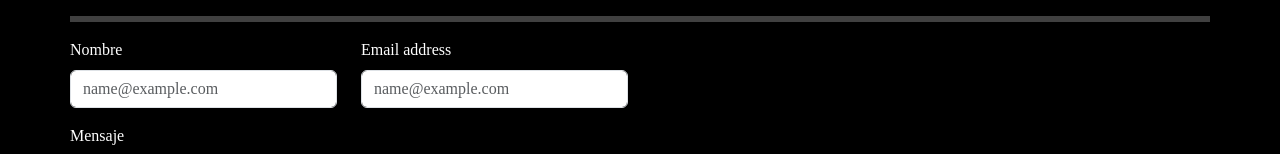
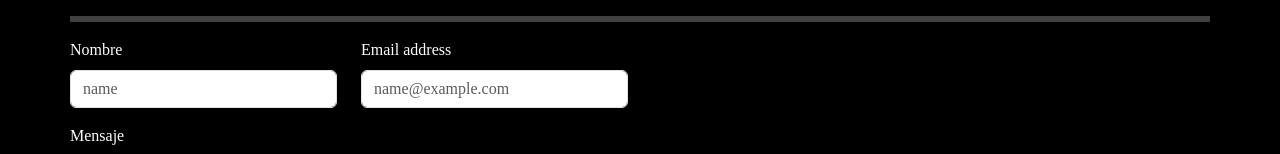
Before and after one commit to OSCKAR96/PruebaM3, a website with bundled scripts: page index.html in a window 1280 px wide. Shown: the part 2271-2425 px from the top of the page. Built offline with nearby package versions, Linux system fonts and the light colour scheme.

Commit message:
se arregla place holder para que no me quiten puntos

```diff
--- a/index.html
+++ b/index.html
@@ -251,7 +251,7 @@
                                     data-bs-toggle="popover" data-bs-placement="top"
                                     data-bs-content="Ingresa tu nombre completo.">Nombre</label>
                                 <input type="Texto" class="form-control" id="ingresa tu nombre"
-                                    placeholder="name@example.com">
+                                    placeholder="name">
                             </div>
                             <div class="col-6">
                                 <label for="exampleFormControlInput1" class="form-label" data-bs-container="body"
```
